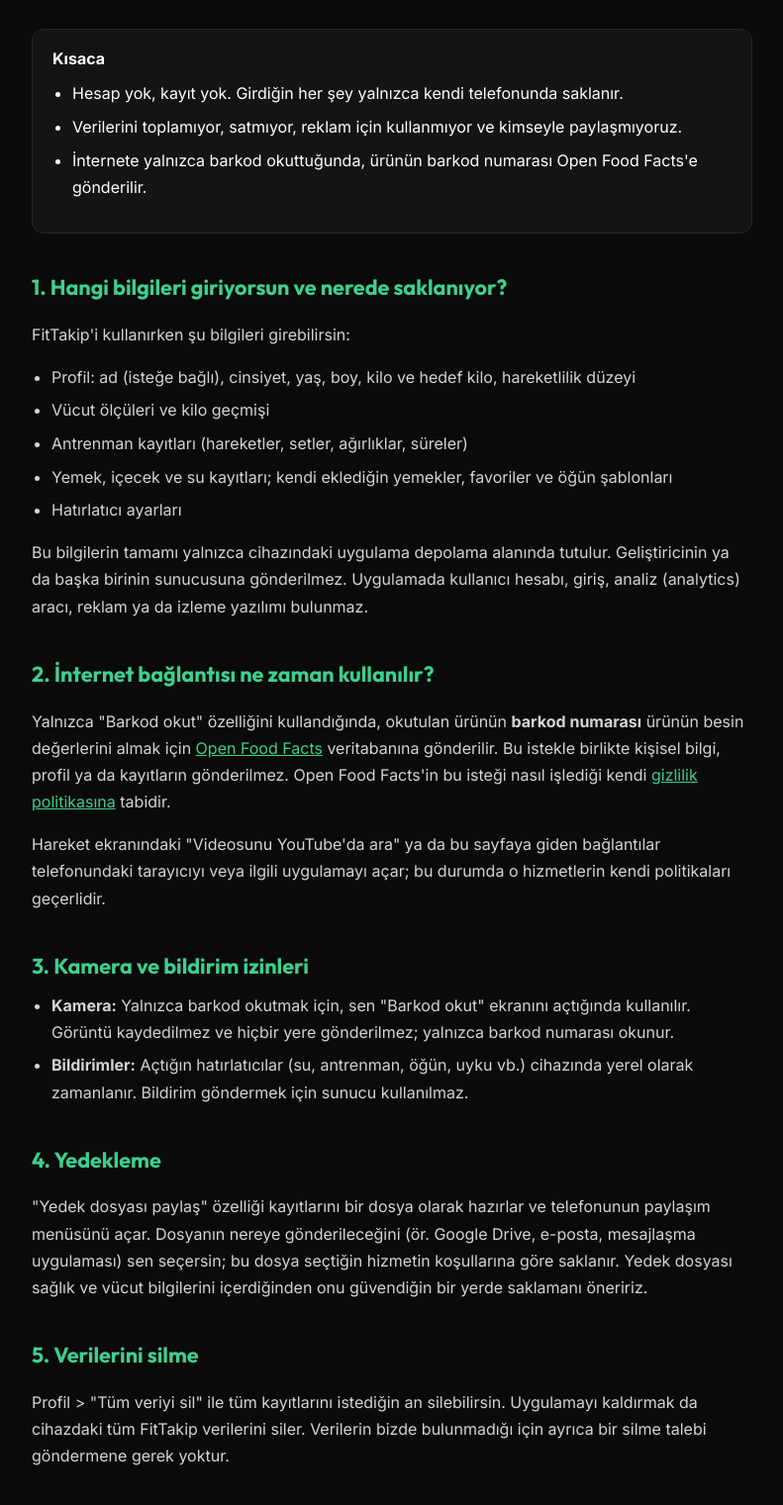
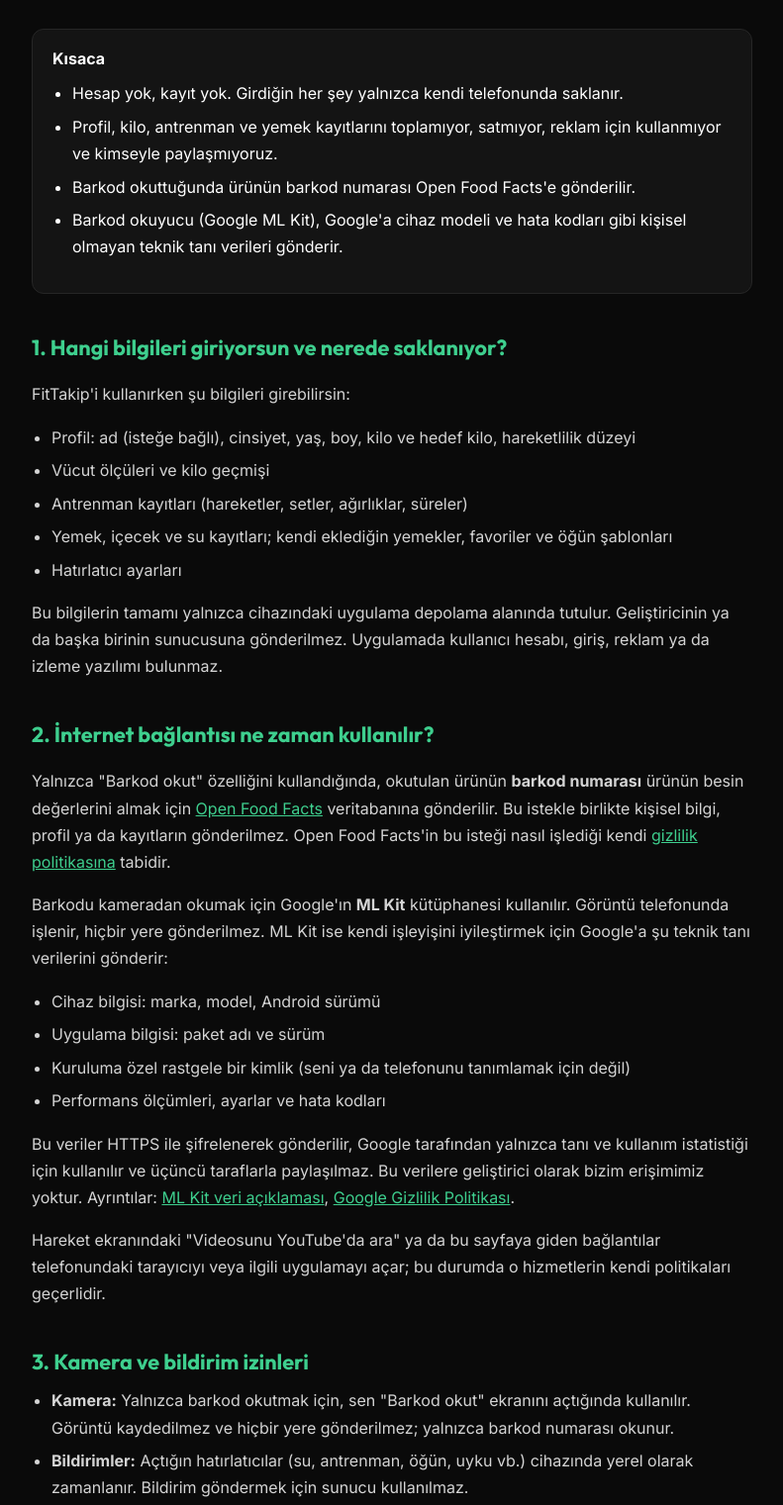
Before and after one commit to Semihkytz/fittakip, a plain HTML site: page gizlilik.html in a window 1280 px wide. Shown: the part 252-1773 px from the top of the page at 99% size, without its empty margins (244-1035 px from the left). Drawn offline with Linux system fonts and the light colour scheme.

Commit message:
Gizlilik: ML Kit tanı verilerini açıkla
Co-Authored-By: Claude Opus 5.5 <noreply@anthropic.com>

```diff
--- a/gizlilik.html
+++ b/gizlilik.html
@@ -72,8 +72,11 @@
             <strong>Kısaca</strong>
             <ul>
                 <li>Hesap yok, kayıt yok. Girdiğin her şey yalnızca kendi telefonunda saklanır.</li>
-                <li>Verilerini toplamıyor, satmıyor, reklam için kullanmıyor ve kimseyle paylaşmıyoruz.</li>
-                <li>İnternete yalnızca barkod okuttuğunda, ürünün barkod numarası Open Food Facts'e gönderilir.</li>
+                <li>Profil, kilo, antrenman ve yemek kayıtlarını toplamıyor, satmıyor, reklam için kullanmıyor ve kimseyle
+                    paylaşmıyoruz.</li>
+                <li>Barkod okuttuğunda ürünün barkod numarası Open Food Facts'e gönderilir.</li>
+                <li>Barkod okuyucu (Google ML Kit), Google'a cihaz modeli ve hata kodları gibi kişisel olmayan teknik tanı
+                    verileri gönderir.</li>
             </ul>
         </div>
 
@@ -87,8 +90,7 @@
             <li>Hatırlatıcı ayarları</li>
         </ul>
         <p>Bu bilgilerin tamamı yalnızca cihazındaki uygulama depolama alanında tutulur. Geliştiricinin ya da başka birinin
-            sunucusuna gönderilmez. Uygulamada kullanıcı hesabı, giriş, analiz (analytics) aracı, reklam ya da izleme
-            yazılımı bulunmaz.</p>
+            sunucusuna gönderilmez. Uygulamada kullanıcı hesabı, giriş, reklam ya da izleme yazılımı bulunmaz.</p>
 
         <h2>2. İnternet bağlantısı ne zaman kullanılır?</h2>
         <p>Yalnızca "Barkod okut" özelliğini kullandığında, okutulan ürünün <strong>barkod numarası</strong> ürünün besin
@@ -96,6 +98,20 @@
                 Facts</a> veritabanına gönderilir. Bu istekle birlikte kişisel bilgi, profil ya da kayıtların gönderilmez.
             Open Food Facts'in bu isteği nasıl işlediği kendi <a href="https://world.openfoodfacts.org/privacy"
                 target="_blank" rel="noopener">gizlilik politikasına</a> tabidir.</p>
+        <p>Barkodu kameradan okumak için Google'ın <strong>ML Kit</strong> kütüphanesi kullanılır. Görüntü telefonunda
+            işlenir, hiçbir yere gönderilmez. ML Kit ise kendi işleyişini iyileştirmek için Google'a şu teknik tanı
+            verilerini gönderir:</p>
+        <ul>
+            <li>Cihaz bilgisi: marka, model, Android sürümü</li>
+            <li>Uygulama bilgisi: paket adı ve sürüm</li>
+            <li>Kuruluma özel rastgele bir kimlik (seni ya da telefonunu tanımlamak için değil)</li>
+            <li>Performans ölçümleri, ayarlar ve hata kodları</li>
+        </ul>
+        <p>Bu veriler HTTPS ile şifrelenerek gönderilir, Google tarafından yalnızca tanı ve kullanım istatistiği için
+            kullanılır ve üçüncü taraflarla paylaşılmaz. Bu verilere geliştirici olarak bizim erişimimiz yoktur. Ayrıntılar:
+            <a href="https://developers.google.com/ml-kit/android-data-disclosure" target="_blank" rel="noopener">ML Kit
+                veri açıklaması</a>, <a href="https://policies.google.com/privacy" target="_blank"
+                rel="noopener">Google Gizlilik Politikası</a>.</p>
         <p>Hareket ekranındaki "Videosunu YouTube'da ara" ya da bu sayfaya giden bağlantılar telefonundaki tarayıcıyı veya
             ilgili uygulamayı açar; bu durumda o hizmetlerin kendi politikaları geçerlidir.</p>
 
@@ -115,12 +131,11 @@
 
         <h2>5. Verilerini silme</h2>
         <p>Profil &gt; "Tüm veriyi sil" ile tüm kayıtlarını istediğin an silebilirsin. Uygulamayı kaldırmak da cihazdaki
-            tüm FitTakip verilerini siler. Verilerin bizde bulunmadığı için ayrıca bir silme talebi göndermene gerek yoktur.
+            tüm FitTakip verilerini siler. Kayıtların bizde bulunmadığı için ayrıca bir silme talebi göndermene gerek yoktur.
         </p>
 
         <h2>6. Çocuklar</h2>
-        <p>FitTakip 13 yaşından küçük çocuklara yönelik değildir ve bilerek çocuklardan veri toplamaz (zaten hiçbir kullanıcıdan
-            veri toplamaz).</p>
+        <p>FitTakip 13 yaşından küçük çocuklara yönelik değildir ve bilerek çocuklardan kişisel veri toplamaz.</p>
 
         <h2>7. Sağlık uyarısı</h2>
         <p>FitTakip genel bilgilendirme ve kişisel takip amaçlıdır; tıbbi tavsiye, teşhis ya da tedavi yerine geçmez. Kalori
```
